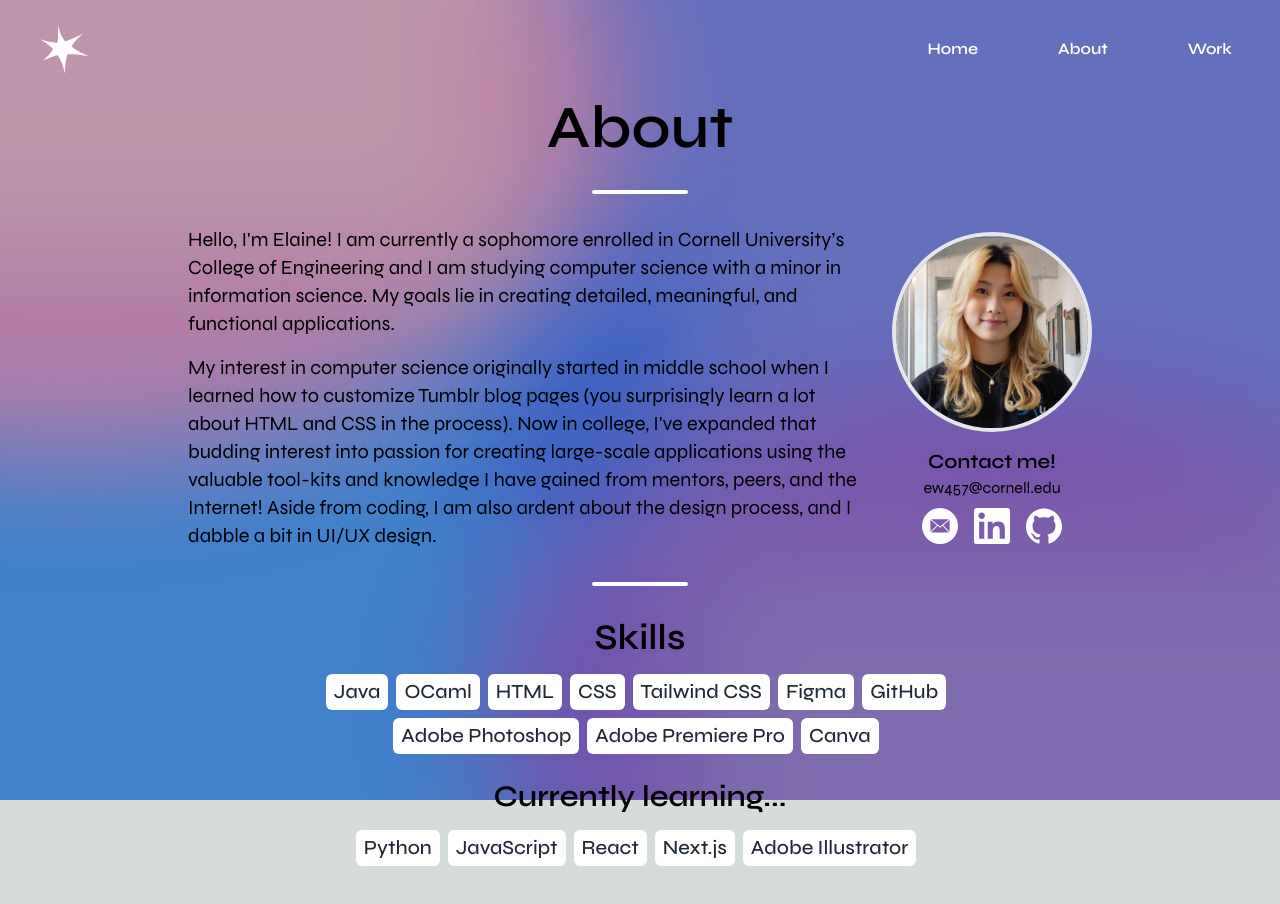
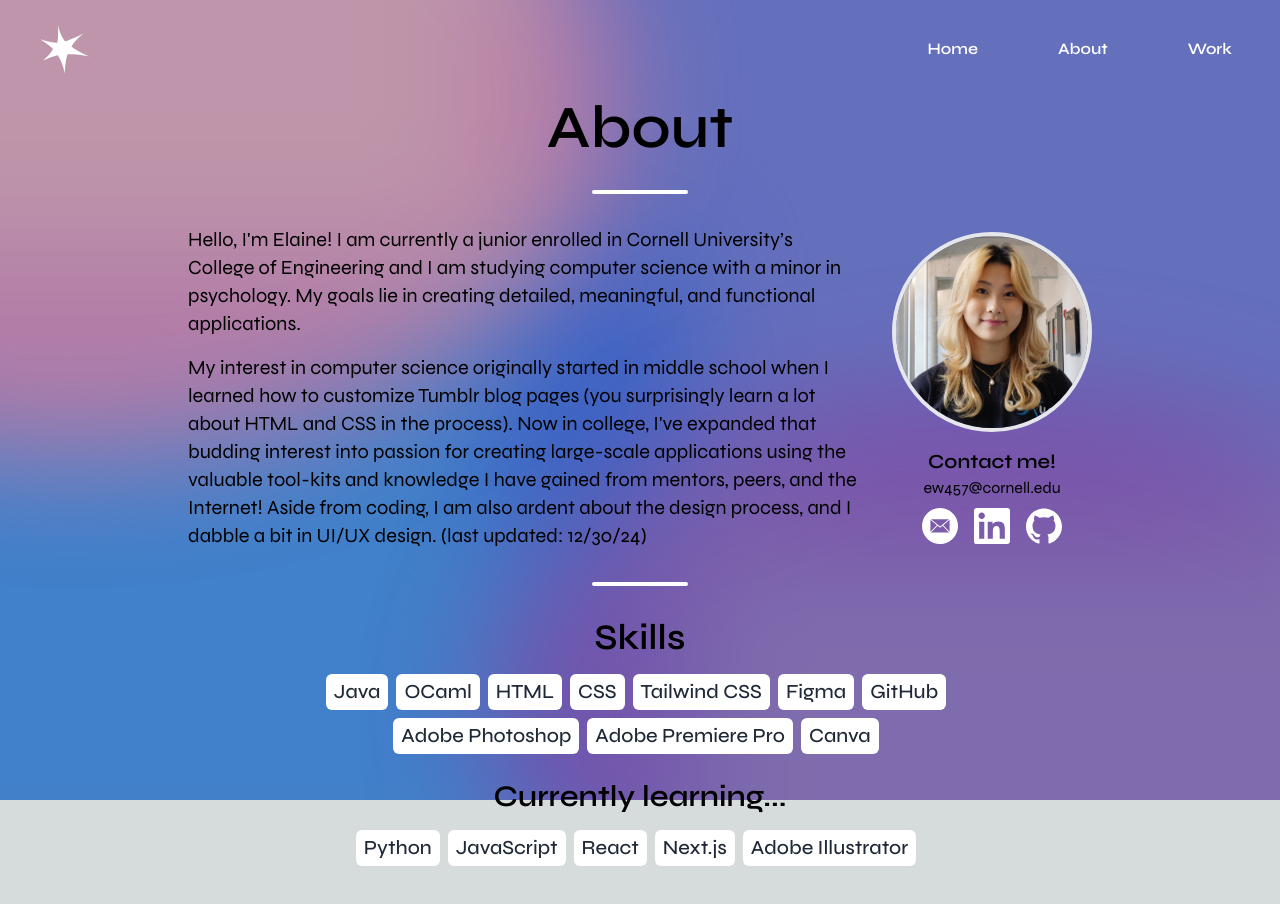
Before and after one commit to elainelwu/2023-portfolio, a Next.js app: page /about in a window 1280 px wide. Shown: the top 904 px of the page. Built offline with nearby package versions, Linux system fonts and the light colour scheme.

Commit message:
update school info

```diff
--- a/src/app/ui/about.js
+++ b/src/app/ui/about.js
@@ -5,8 +5,8 @@ export default function AboutContent() {
   return (
     <div className="flex flex-row max-w-screen space-x-8">
       <div className="flex flex-col max-w-2xl space-y-4 text-xl font-normal">
-        <p>Hello, I&apos;m Elaine! I am currently a sophomore enrolled in Cornell University’s College of Engineering and I am studying computer science with a minor in information science. My goals lie in creating detailed, meaningful, and functional applications.</p>
-        <p>My interest in computer science originally started in middle school when I learned how to customize Tumblr blog pages (you surprisingly learn a lot about HTML and CSS in the process). Now in college, I&apos;ve expanded that budding interest into passion for creating large-scale applications using the valuable tool-kits and knowledge I have gained from mentors, peers, and the Internet! Aside from coding, I am also ardent about the design process, and I dabble a bit in UI/UX design.</p>
+        <p>Hello, I&apos;m Elaine! I am currently a junior enrolled in Cornell University’s College of Engineering and I am studying computer science with a minor in psychology. My goals lie in creating detailed, meaningful, and functional applications.</p>
+        <p>My interest in computer science originally started in middle school when I learned how to customize Tumblr blog pages (you surprisingly learn a lot about HTML and CSS in the process). Now in college, I&apos;ve expanded that budding interest into passion for creating large-scale applications using the valuable tool-kits and knowledge I have gained from mentors, peers, and the Internet! Aside from coding, I am also ardent about the design process, and I dabble a bit in UI/UX design. (last updated: 12/30/24)</p>
       </div>
       <div className="flex flex-col items-center justify-center space-y-4">
         <Image src="/headshot.JPG"
```
